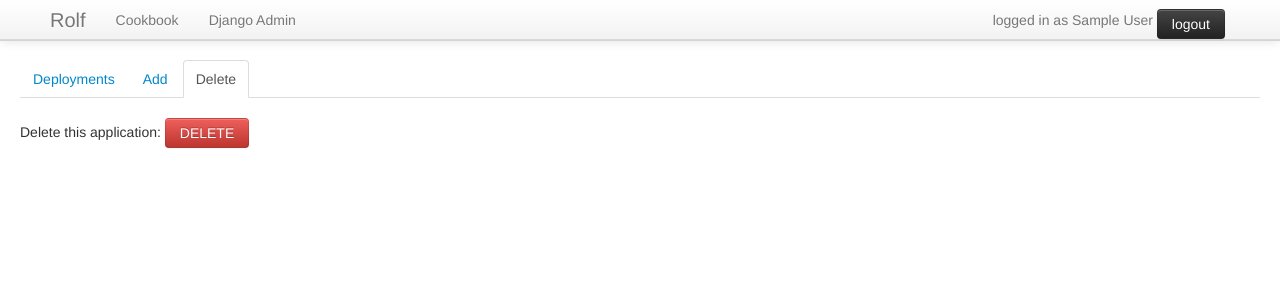
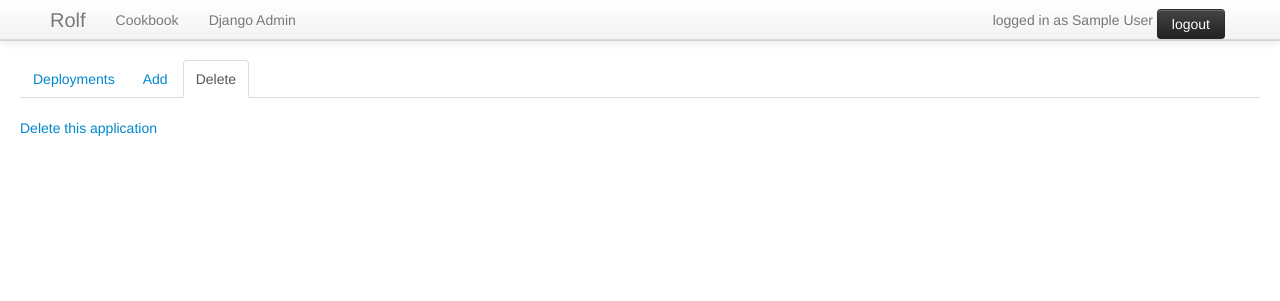
Before and after one commit to ccnmtl/rolf, a Django app: page /application/1/ in a window 1280 px wide, after a click on "Delete". Shown: the top 301 px of the page. Run offline with Django 3.2, Linux system fonts and the light colour scheme; a user stored in the database is signed in; tables that the repository leaves empty hold one stand-in row (values such as "Sample post"); data that the repository does not hold is empty; some libraries are stand-ins or nearby versions.

Commit message:
add confirmation on delete application. PMT #77874

```diff
--- a/rolf/templates/rolf/application_detail.html
+++ b/rolf/templates/rolf/application_detail.html
@@ -57,9 +57,8 @@ type="submit" value="Add" class="btn btn-primary"/></p>
 
 
 <div class="tab-pane" id="tab-delete">
-<form action="delete/" method="post" class="form-inline">
-<p>Delete this application: <input type="submit" value="DELETE"
-																	 class="btn btn-danger"/></p>
+
+<p><a href="delete/">Delete this application</a></p>
 </form>
 </div>
 {% endif %}
```
Also changed, not shown: rolf/templates/rolf_main/application_confirm_delete.html (added, +13 -0 lines).
